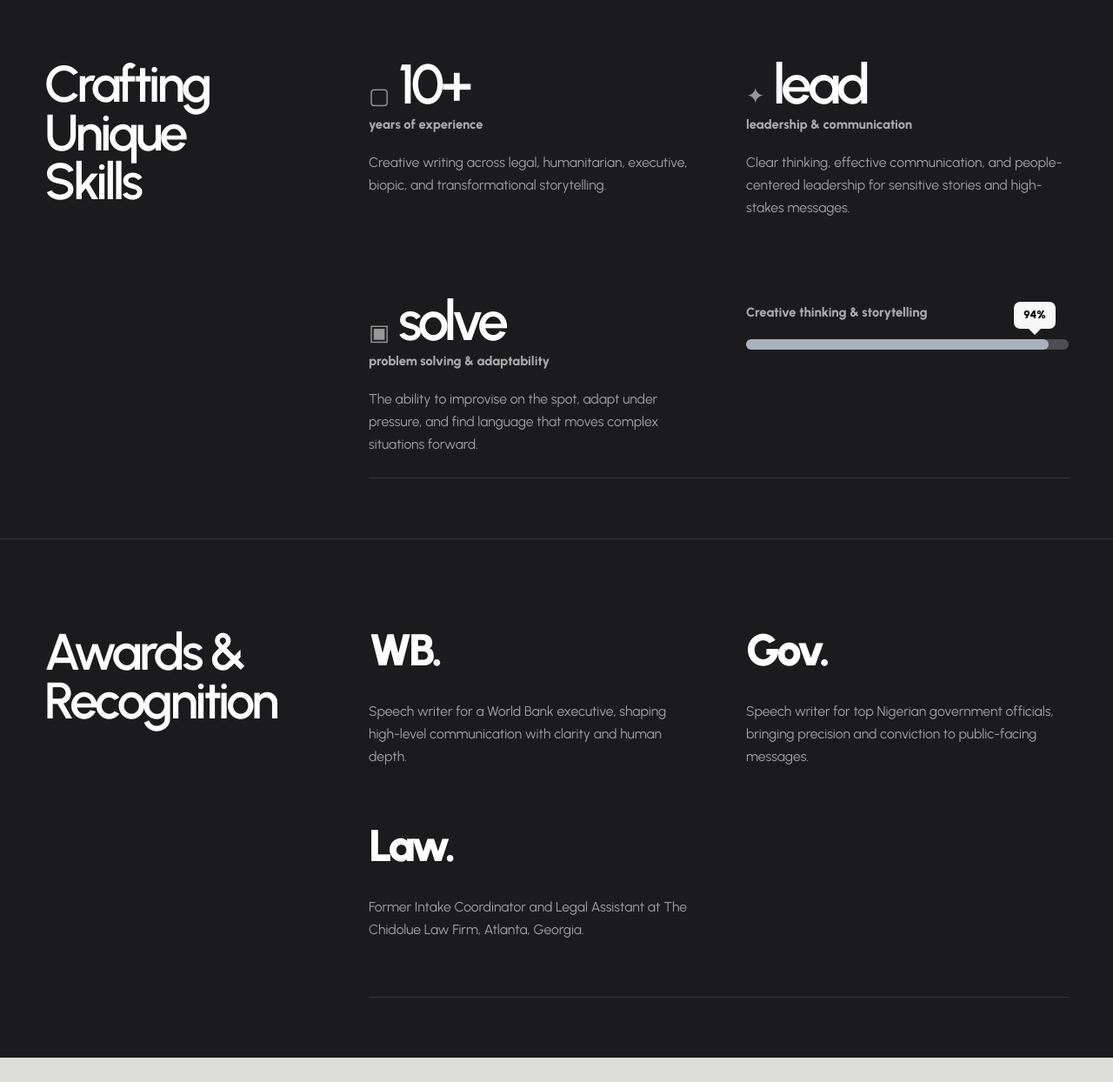
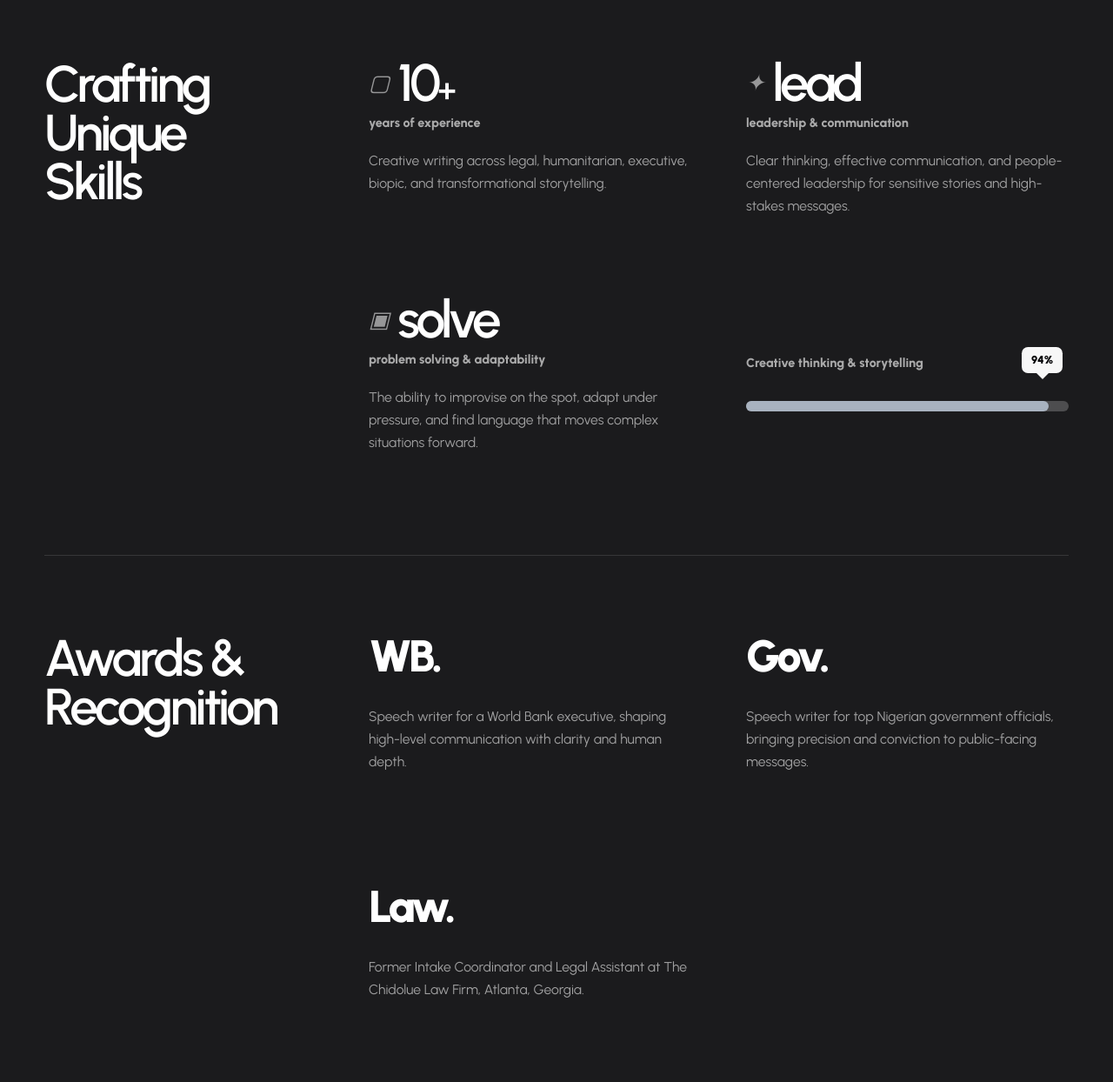
Before and after one commit to Kingmezo96/Rebound, a website: page author/index.html in a window 1280 px wide. Shown: the part 1640-2884 px from the top of the page at 87% size. Drawn offline with Linux system fonts and the light colour scheme.

Commit message:
Refine Brilio-style author skills and shop hero

```diff
--- a/author.css
+++ b/author.css
@@ -105,8 +105,7 @@
 }
 
 .author-experiences,
-.author-skills,
-.author-recognition {
+.author-skills {
   background: #1b1b1d;
   color: #f8f8f8;
 }
@@ -179,49 +178,82 @@
   line-height: 1.66;
 }
 
-.author-skills {
+.author-skills.awards.skills {
   padding-top: clamp(4.5rem, 8vw, 8rem);
+  padding-bottom: clamp(4.5rem, 8vw, 8rem);
 }
 
-.author-skill-presentation,
-.recognition-grid {
-  border-bottom: 1px solid rgba(255, 255, 255, .12);
+.brilio-container {
+  width: min(100%, 86rem);
+  margin-inline: auto;
 }
 
-.author-stat-grid {
+.brilio-row {
+  display: grid;
+  grid-template-columns: minmax(12rem, .26fr) minmax(0, .74fr);
+  gap: clamp(2rem, 7vw, 8rem);
+  align-items: start;
+}
+
+.sticky .intro {
+  position: sticky;
+  top: 7rem;
+}
+
+.author-skills .intro .title {
+  margin: 0;
+  color: #fff;
+  font: 520 clamp(2.6rem, 4.6vw, 5.4rem)/.95 var(--display);
+  letter-spacing: -.06em;
+}
+
+.items {
   display: grid;
   grid-template-columns: repeat(2, minmax(0, 1fr));
-  gap: clamp(2rem, 5vw, 6rem);
+  gap: clamp(2.4rem, 5vw, 6rem);
 }
 
-.author-stat-card {
+.items .item .content {
   min-height: 13rem;
 }
 
-.author-stat-card .stat-icon {
-  display: inline-block;
-  margin-right: .35rem;
+.skills .item .icon {
   color: rgba(255, 255, 255, .54);
-  font-size: clamp(1.4rem, 2vw, 2rem);
+  font-size: clamp(1.45rem, 2vw, 2rem);
+  line-height: 1;
 }
 
-.author-stat-card strong {
-  display: inline-block;
-  color: #fff;
-  font: 520 clamp(3rem, 5vw, 5.2rem)/.88 var(--display);
-  letter-spacing: -.07em;
+.skills .item .heading {
+  display: flex;
+  align-items: center;
+  gap: .55rem;
 }
 
-.author-stat-card small,
-.author-skill-meter > span {
-  display: block;
-  margin: .55rem 0 1.25rem;
-  color: rgba(255, 255, 255, .62);
-  font: 800 clamp(.92rem, 1vw, 1.04rem)/1.35 var(--display);
+.skills .item .heading .title {
+  margin: 0;
+  color: #fff;
+  font: 520 clamp(2.9rem, 4.7vw, 5rem)/.88 var(--display);
+  letter-spacing: -.07em;
+  text-transform: lowercase;
 }
 
-.author-stat-card p,
-.recognition-card p {
+.skills .item:first-child .heading .title {
+  text-transform: none;
+}
+
+.skills .item small {
+  font-size: .62em;
+}
+
+.skills .item span {
+  display: block;
+  margin: .65rem 0 1.25rem;
+  color: rgba(255, 255, 255, .62);
+  font: 800 clamp(.9rem, 1vw, 1.04rem)/1.35 var(--display);
+}
+
+.skills .item p,
+.awards .item p {
   max-width: 29rem;
   margin: 0;
   color: rgba(255, 255, 255, .58);
@@ -229,30 +261,42 @@
   line-height: 1.65;
 }
 
-.author-skill-meter {
-  align-self: center;
+.progress-content {
+  display: flex;
+  align-items: center;
 }
 
-.skill-track {
+.progress {
   position: relative;
   width: min(32rem, 100%);
   height: .75rem;
-  margin-top: 1.2rem;
+  margin-top: 2.8rem;
+  overflow: visible;
   border-radius: 999px;
   background: rgba(255, 255, 255, .22);
 }
 
-.skill-track i {
-  display: block;
+.progress .title {
+  position: absolute;
+  left: 0;
+  bottom: calc(100% + .85rem);
+  margin: 0;
+  color: rgba(255, 255, 255, .62);
+  font: 800 clamp(.9rem, 1vw, 1.04rem)/1.35 var(--display);
+}
+
+.progress .progress-bar {
+  position: relative;
   width: 94%;
   height: 100%;
+  overflow: visible;
   border-radius: inherit;
   background: #a8b2bf;
 }
 
-.skill-track b {
+.progress .progress-bar span {
   position: absolute;
-  right: 4%;
+  right: -1rem;
   bottom: calc(100% + .75rem);
   padding: .55rem .7rem;
   border-radius: .45rem;
@@ -261,7 +305,7 @@
   font: 900 .8rem/1 var(--display);
 }
 
-.skill-track b:after {
+.progress .progress-bar span:before {
   content: "";
   position: absolute;
   left: 50%;
@@ -271,23 +315,21 @@
   border-top-color: #f7f7f7;
 }
 
-.author-recognition {
-  padding-top: clamp(4.5rem, 8vw, 8rem);
+.skills hr {
+  margin: clamp(4.5rem, 7vw, 6.25rem) 0;
+  border: 0;
   border-top: 1px solid rgba(255, 255, 255, .12);
 }
 
-.recognition-grid {
-  display: grid;
-  grid-template-columns: repeat(2, minmax(0, 1fr));
-  gap: clamp(2rem, 5vw, 6rem);
-  padding-bottom: clamp(2rem, 5vw, 5rem);
+.recognition-items .item .content {
+  min-height: 14rem;
 }
 
-.recognition-card strong {
-  display: block;
-  margin-bottom: clamp(1.5rem, 2.5vw, 2.5rem);
+.awards .logo {
+  display: inline-block;
+  margin-bottom: clamp(1.4rem, 2.4vw, 2.4rem);
   color: #fff;
-  font: 900 clamp(2.8rem, 4vw, 4.5rem)/1 var(--display);
+  font: 900 clamp(2.6rem, 4vw, 4.4rem)/1 var(--display);
   letter-spacing: -.06em;
 }
 
--- a/author/index.html
+++ b/author/index.html
@@ -141,58 +141,88 @@
       </div>
     </section>
 
-    <section class="author-skills section-pad" aria-labelledby="author-skills-title">
-      <div class="author-section-grid">
-        <div class="author-section-intro reveal">
-          <h2 id="author-skills-title">Crafting<br>Unique Skills</h2>
+    <section class="author-skills awards skills sticky primary-bg section-pad" aria-labelledby="author-skills-title">
+      <div class="brilio-container">
+        <div class="brilio-row justify-content-between">
+          <div class="brilio-col intro-col">
+            <div class="intro reveal">
+              <h2 id="author-skills-title" class="title">Crafting Unique Skills</h2>
             </div>
-        <div class="author-skill-presentation">
-          <div class="author-stat-grid">
-            <article class="author-stat-card reveal">
-              <span class="stat-icon" aria-hidden="true">▢</span>
-              <strong>10+</strong>
-              <small>years of experience</small>
+          </div>
+          <div class="brilio-col content-col">
+            <div class="items skill-items">
+              <article class="item reveal">
+                <div class="content">
+                  <div class="heading">
+                    <i class="icon" aria-hidden="true">▢</i>
+                    <h3 class="title">10<small>+</small></h3>
+                  </div>
+                  <span>years of experience</span>
                   <p>Creative writing across legal, humanitarian, executive, biopic, and transformational storytelling.</p>
+                </div>
               </article>
-            <article class="author-stat-card reveal">
-              <span class="stat-icon" aria-hidden="true">✦</span>
-              <strong>lead</strong>
-              <small>leadership & communication</small>
+              <article class="item reveal">
+                <div class="content">
+                  <div class="heading">
+                    <i class="icon" aria-hidden="true">✦</i>
+                    <h3 class="title">lead</h3>
+                  </div>
+                  <span>leadership & communication</span>
                   <p>Clear thinking, effective communication, and people-centered leadership for sensitive stories and high-stakes messages.</p>
+                </div>
               </article>
-            <article class="author-stat-card reveal">
-              <span class="stat-icon" aria-hidden="true">▣</span>
-              <strong>solve</strong>
-              <small>problem solving & adaptability</small>
+              <article class="item reveal">
+                <div class="content">
+                  <div class="heading">
+                    <i class="icon" aria-hidden="true">▣</i>
+                    <h3 class="title">solve</h3>
+                  </div>
+                  <span>problem solving & adaptability</span>
                   <p>The ability to improvise on the spot, adapt under pressure, and find language that moves complex situations forward.</p>
+                </div>
               </article>
-            <article class="author-stat-card reveal author-skill-meter">
-              <span>Creative thinking & storytelling</span>
-              <div class="skill-track" aria-hidden="true"><i></i><b>94%</b></div>
+              <article class="item align-self-center reveal">
+                <div id="skills" class="content progress-content">
+                  <div class="progress">
+                    <span class="title">Creative thinking & storytelling</span>
+                    <div class="progress-bar" data-progress="94"><span>94%</span></div>
+                  </div>
+                </div>
               </article>
             </div>
           </div>
         </div>
-    </section>
 
-    <section class="author-recognition section-pad" aria-labelledby="author-recognition-title">
-      <div class="author-section-grid">
-        <div class="author-section-intro reveal">
-          <h2 id="author-recognition-title">Awards &<br>Recognition</h2>
+        <hr>
+
+        <div class="brilio-row justify-content-between">
+          <div class="brilio-col intro-col">
+            <div class="intro reveal">
+              <h2 id="author-recognition-title" class="title">Awards &amp; Recognition</h2>
             </div>
-        <div class="recognition-grid">
-          <article class="recognition-card reveal">
-            <strong>WB.</strong>
+          </div>
+          <div class="brilio-col content-col">
+            <div class="items recognition-items">
+              <article class="item reveal">
+                <div class="content">
+                  <a class="logo" href="../author/" aria-label="World Bank executive speech writing credential">WB.</a>
                   <p>Speech writer for a World Bank executive, shaping high-level communication with clarity and human depth.</p>
+                </div>
               </article>
-          <article class="recognition-card reveal">
-            <strong>Gov.</strong>
+              <article class="item reveal">
+                <div class="content">
+                  <a class="logo" href="../author/" aria-label="Government speech writing credential">Gov.</a>
                   <p>Speech writer for top Nigerian government officials, bringing precision and conviction to public-facing messages.</p>
+                </div>
               </article>
-          <article class="recognition-card reveal">
-            <strong>Law.</strong>
+              <article class="item reveal">
+                <div class="content">
+                  <a class="logo" href="../author/" aria-label="The Chidolue Law Firm credential">Law.</a>
                   <p>Former Intake Coordinator and Legal Assistant at The Chidolue Law Firm, Atlanta, Georgia.</p>
+                </div>
               </article>
+            </div>
+          </div>
         </div>
       </div>
     </section>
```
Also changed, not shown: shop.css (+67 -22 lines), shop.html (+11 -7 lines). Lines whose indentation alone changed are shown as unchanged.
